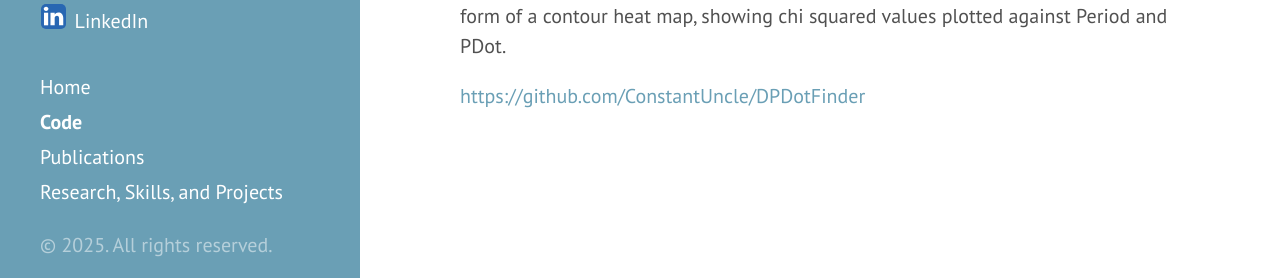
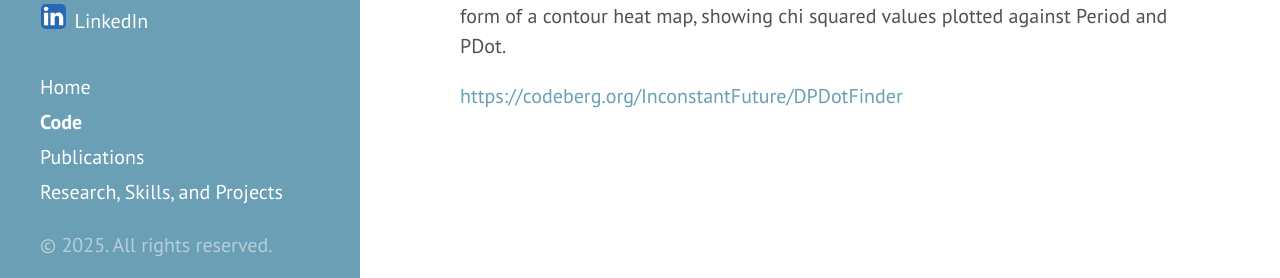
Before and after one commit to ConstantUncle/ConstantUncle.github.io, a Jekyll site: the page built from Code.md, in a window 1280 px wide. Shown: the part 304-582 px from the top of the page. Built offline with Jekyll 4.4.1, drawn with Linux system fonts in a browser that asks for light colours.

Commit message:
Update Code.md

```diff
--- a/Code.md
+++ b/Code.md
@@ -7,4 +7,4 @@ title: Code
 
 Data analysis tool made in Python as a part of internship with JAXA. Takes X-Ray telescope event file, estimated period, and estimated first time derivative of the period, and iterates over the EFSearch tool (part of [FTOOLS](https://heasarc.gsfc.nasa.gov/ftools/), a suite of data analysis tools for FITS files) multiple times to find best estimate for both. Output is in the form of a contour heat map, showing chi squared values plotted against Period and PDot.
 
-<https://github.com/ConstantUncle/DPDotFinder>
+<https://codeberg.org/InconstantFuture/DPDotFinder>
```
